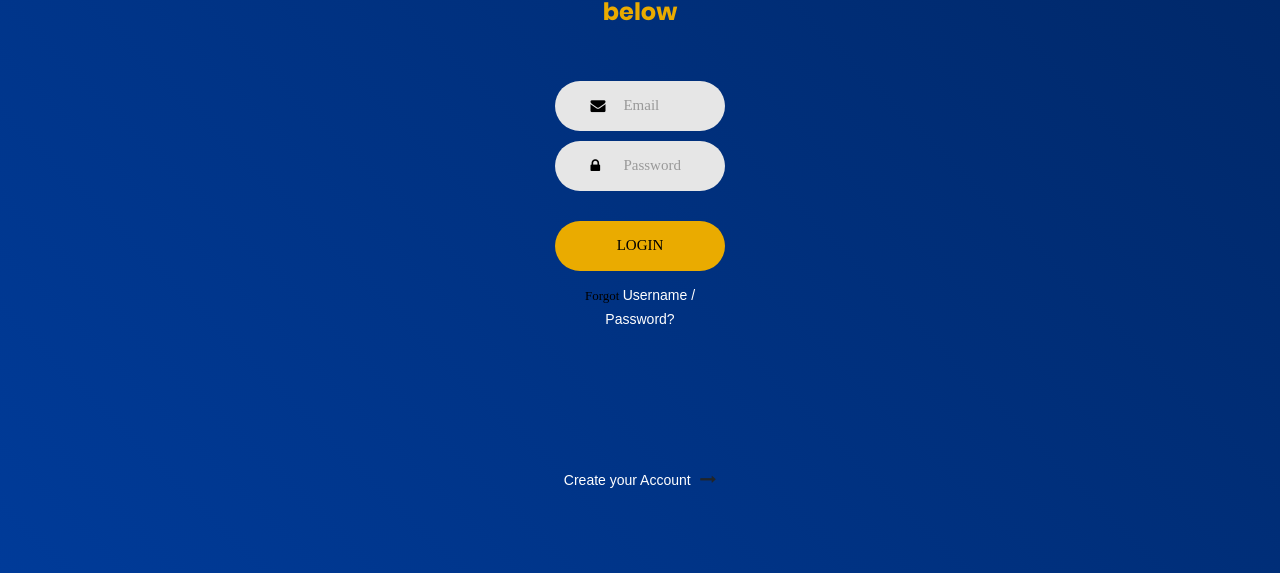
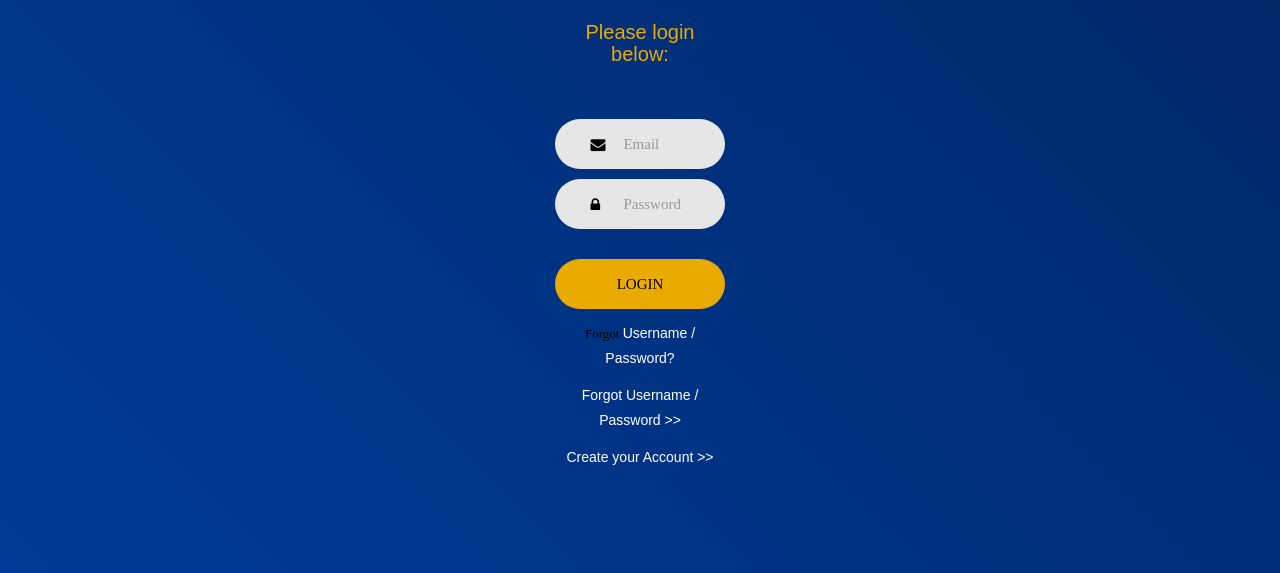
Before and after one commit to tnowak2/CheckIN, a plain HTML site: page index.html in a window 1280 px wide. Shown: the part 227-800 px from the top of the page. Drawn offline with Linux system fonts and the light colour scheme; a web font is replaced by a local one.

Commit message:
Update index.html

```diff
--- a/index.html
+++ b/index.html
@@ -34,13 +34,13 @@
 					<span class="login100-form-title">
 					Welcome to CheckIN
 					<br>
-
+					<br>
 					<div class="login100-pic js-tilt" data-tilt>
 						<img src="Logo.jpg" alt="IMG" class="login100-pic">
 					</div>
 
 					<br>
-						Please login below
+						<h1>Please login below:</h1>
 					</span>
 
 					<div class="wrap-input100 validate-input" data-validate = "Valid email is required: ex@abc.xyz">
@@ -74,11 +74,16 @@
 						</a>
 					</div>
 
-					<div class="text-center p-t-136">
+					<div class="text-center p-t-12">
 						<a class="txt2" href="#">
-							<a href ="Signup.html">Create your Account</a>
-							<i class="fa fa-long-arrow-right m-l-5" aria-hidden="true"></i>
+							<a href ="forgot.html">Forgot Username / Password >></a>
 						</a>
+					</div>
+
+					<div class="text-center p-t-12">
+						<a class="txt2" href="#">
+							<a href ="Signup.html">Create your Account >></a>
+							</a>
 					</div>
 				</form>
 			</div>
```
